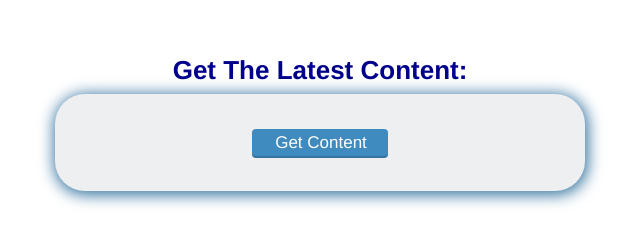
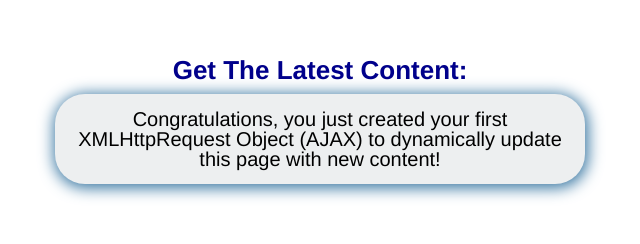
Before and after one commit to GChaniel/JavaScript-Projects, a plain HTML site: page AJAX/ajax_basic.html in a window 1280 px wide. Both pictures are taken after a click on the button "Get Content". Shown: the whole page, without its empty margins (320-960 px from the left). Drawn offline with Linux system fonts and the light colour scheme.

Commit message:
update ajax_basic.html

```diff
--- a/AJAX/ajax_basic.html
+++ b/AJAX/ajax_basic.html
@@ -13,6 +13,25 @@
 			</div>
 		<script type="text/javascript">
 
+			// STEP 1: Setup the XML http request object.
+			var ajax = new XMLHttpRequest();
+
+			//STEP 2: Prepare the open ajaxx request.
+			ajax.open('GET', 'content.html');
+
+			//STEP 3: define the ajax response callback method.
+			ajax.onreadystatechange = function() {
+				if(ajax.readyState = 4) {
+				document.getElementById("content").innerHTML = ajax.responseText;
+				}
+			}
+
+			// STEP 4: send the ajax request for data
+			function getContent(){
+				ajax.send();
+				document.getElementById("btn_content").style.display = 'none';
+			}
+
 		</script>
     </body>
 </html>
```
